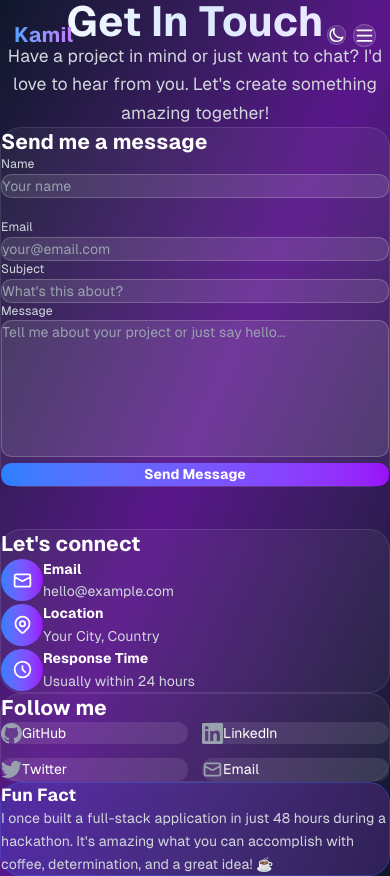
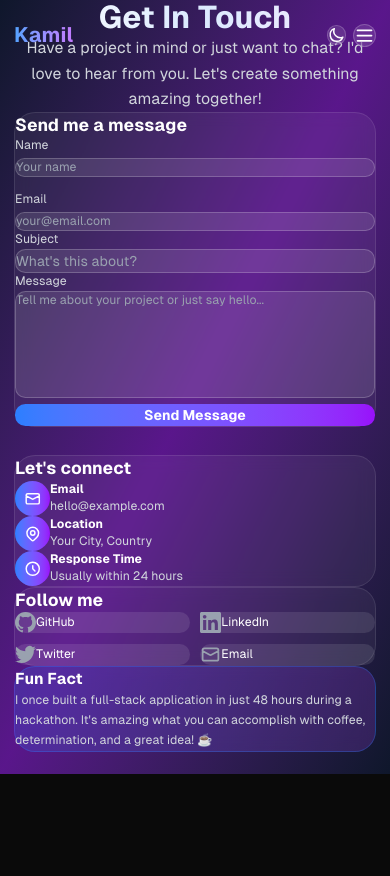
Before and after one commit to Kamil-Zuki/polyraspad, a Next.js app: page /contact in a window 390 px wide. After the commit the page ends 844 px from the top, so only its background shows below. Built offline with nearby package versions, Linux system fonts and the light colour scheme.

Commit message:
feat: update layout structure

```diff
--- a/app/(ui)/contact/page.tsx
+++ b/app/(ui)/contact/page.tsx
@@ -88,34 +88,34 @@ export default function Contact() {
   ];
 
   return (
-    <div className="min-h-screen bg-gradient-to-br from-slate-900 via-purple-900 to-slate-900">
-      <div className="pt-20 pb-16">
-        <div className="max-w-6xl mx-auto px-4 sm:px-6 lg:px-8">
+    <div className="min-h-[calc(100vh-5rem)] bg-gradient-to-br from-slate-900 via-purple-900 to-slate-900">
+      <div className="py-8">
+        <div className="container max-w-6xl">
           {/* Header */}
           <motion.div
             initial={{ opacity: 0, y: 50 }}
             animate={{ opacity: 1, y: 0 }}
             transition={{ duration: 0.8 }}
-            className="text-center mb-16"
+            className="text-center mb-12 lg:mb-16"
           >
-            <h1 className="text-5xl md:text-6xl font-bold mb-6 bg-gradient-to-r from-white via-blue-100 to-purple-100 bg-clip-text text-transparent">
+            <h1 className="text-4xl sm:text-5xl md:text-6xl font-bold mb-4 lg:mb-6 bg-gradient-to-r from-white via-blue-100 to-purple-100 bg-clip-text text-transparent">
               Get In Touch
             </h1>
-            <p className="text-xl text-gray-300 max-w-3xl mx-auto leading-relaxed">
+            <p className="text-lg sm:text-xl text-gray-300 max-w-3xl mx-auto leading-relaxed">
               Have a project in mind or just want to chat? I'd love to hear from
               you. Let's create something amazing together!
             </p>
           </motion.div>
 
-          <div className="grid lg:grid-cols-2 gap-12 items-start">
+          <div className="grid lg:grid-cols-2 gap-8 lg:gap-12 items-start">
             {/* Contact Form */}
             <motion.div
               initial={{ opacity: 0, x: -50 }}
               animate={{ opacity: 1, x: 0 }}
               transition={{ delay: 0.2, duration: 0.8 }}
-              className="bg-white/5 backdrop-blur-sm rounded-2xl p-8 border border-white/10"
+              className="bg-white/5 backdrop-blur-sm rounded-2xl p-6 lg:p-8 border border-white/10"
             >
-              <h2 className="text-2xl font-bold text-white mb-6">
+              <h2 className="text-xl sm:text-2xl font-bold text-white mb-4 lg:mb-6">
                 Send me a message
               </h2>
 
@@ -148,8 +148,11 @@ export default function Contact() {
                   </p>
                 </motion.div>
               ) : (
-                <form onSubmit={handleSubmit} className="space-y-6">
-                  <div className="grid md:grid-cols-2 gap-6">
+                <form
+                  onSubmit={handleSubmit}
+                  className="space-y-4 lg:space-y-6"
+                >
+                  <div className="grid sm:grid-cols-2 gap-4 lg:gap-6">
                     <div>
                       <label
                         htmlFor="name"
@@ -164,7 +167,7 @@ export default function Contact() {
                         value={formData.name}
                         onChange={handleChange}
                         required
-                        className="w-full px-4 py-3 bg-white/10 border border-white/20 rounded-lg text-white placeholder-gray-400 focus:outline-none focus:ring-2 focus:ring-blue-500 focus:border-transparent transition-all duration-300"
+                        className="w-full px-3 sm:px-4 py-2 sm:py-3 bg-white/10 border border-white/20 rounded-lg text-white placeholder-gray-400 focus:outline-none focus:ring-2 focus:ring-blue-500 focus:border-transparent transition-all duration-300 text-sm sm:text-base"
                         placeholder="Your name"
                       />
                     </div>
@@ -182,7 +185,7 @@ export default function Contact() {
                         value={formData.email}
                         onChange={handleChange}
                         required
-                        className="w-full px-4 py-3 bg-white/10 border border-white/20 rounded-lg text-white placeholder-gray-400 focus:outline-none focus:ring-2 focus:ring-blue-500 focus:border-transparent transition-all duration-300"
+                        className="w-full px-3 sm:px-4 py-2 sm:py-3 bg-white/10 border border-white/20 rounded-lg text-white placeholder-gray-400 focus:outline-none focus:ring-2 focus:ring-blue-500 focus:border-transparent transition-all duration-300 text-sm sm:text-base"
                         placeholder="your@email.com"
                       />
                     </div>
@@ -221,7 +224,7 @@ export default function Contact() {
                       onChange={handleChange}
                       required
                       rows={6}
-                      className="w-full px-4 py-3 bg-white/10 border border-white/20 rounded-lg text-white placeholder-gray-400 focus:outline-none focus:ring-2 focus:ring-blue-500 focus:border-transparent transition-all duration-300 resize-none"
+                      className="w-full px-3 sm:px-4 py-2 sm:py-3 bg-white/10 border border-white/20 rounded-lg text-white placeholder-gray-400 focus:outline-none focus:ring-2 focus:ring-blue-500 focus:border-transparent transition-all duration-300 resize-none text-sm sm:text-base"
                       placeholder="Tell me about your project or just say hello..."
                     />
                   </div>
@@ -270,18 +273,18 @@ export default function Contact() {
               initial={{ opacity: 0, x: 50 }}
               animate={{ opacity: 1, x: 0 }}
               transition={{ delay: 0.4, duration: 0.8 }}
-              className="space-y-8"
+              className="space-y-6 lg:space-y-8"
             >
               {/* Contact Details */}
-              <div className="bg-white/5 backdrop-blur-sm rounded-2xl p-8 border border-white/10">
-                <h2 className="text-2xl font-bold text-white mb-6">
+              <div className="bg-white/5 backdrop-blur-sm rounded-2xl p-6 lg:p-8 border border-white/10">
+                <h2 className="text-xl sm:text-2xl font-bold text-white mb-4 lg:mb-6">
                   Let's connect
                 </h2>
-                <div className="space-y-6">
-                  <div className="flex items-center space-x-4">
-                    <div className="w-12 h-12 bg-gradient-to-r from-blue-500 to-purple-600 rounded-full flex items-center justify-center">
+                <div className="space-y-4 lg:space-y-6">
+                  <div className="flex items-center space-x-3 sm:space-x-4">
+                    <div className="w-10 h-10 sm:w-12 sm:h-12 bg-gradient-to-r from-blue-500 to-purple-600 rounded-full flex items-center justify-center">
                       <svg
-                        className="w-6 h-6 text-white"
+                        className="w-5 h-5 sm:w-6 sm:h-6 text-white"
                         fill="none"
                         stroke="currentColor"
                         viewBox="0 0 24 24"
@@ -295,15 +298,19 @@ export default function Contact() {
                       </svg>
                     </div>
                     <div>
-                      <h3 className="text-white font-semibold">Email</h3>
-                      <p className="text-gray-300">hello@example.com</p>
+                      <h3 className="text-white font-semibold text-sm sm:text-base">
+                        Email
+                      </h3>
+                      <p className="text-gray-300 text-sm sm:text-base">
+                        hello@example.com
+                      </p>
                     </div>
                   </div>
 
-                  <div className="flex items-center space-x-4">
-                    <div className="w-12 h-12 bg-gradient-to-r from-blue-500 to-purple-600 rounded-full flex items-center justify-center">
+                  <div className="flex items-center space-x-3 sm:space-x-4">
+                    <div className="w-10 h-10 sm:w-12 sm:h-12 bg-gradient-to-r from-blue-500 to-purple-600 rounded-full flex items-center justify-center">
                       <svg
-                        className="w-6 h-6 text-white"
+                        className="w-5 h-5 sm:w-6 sm:h-6 text-white"
                         fill="none"
                         stroke="currentColor"
                         viewBox="0 0 24 24"
@@ -323,15 +330,19 @@ export default function Contact() {
                       </svg>
                     </div>
                     <div>
-                      <h3 className="text-white font-semibold">Location</h3>
-                      <p className="text-gray-300">Your City, Country</p>
+                      <h3 className="text-white font-semibold text-sm sm:text-base">
+                        Location
+                      </h3>
+                      <p className="text-gray-300 text-sm sm:text-base">
+                        Your City, Country
+                      </p>
                     </div>
                   </div>
 
-                  <div className="flex items-center space-x-4">
-                    <div className="w-12 h-12 bg-gradient-to-r from-blue-500 to-purple-600 rounded-full flex items-center justify-center">
+                  <div className="flex items-center space-x-3 sm:space-x-4">
+                    <div className="w-10 h-10 sm:w-12 sm:h-12 bg-gradient-to-r from-blue-500 to-purple-600 rounded-full flex items-center justify-center">
                       <svg
-                        className="w-6 h-6 text-white"
+                        className="w-5 h-5 sm:w-6 sm:h-6 text-white"
                         fill="none"
                         stroke="currentColor"
                         viewBox="0 0 24 24"
@@ -345,21 +356,23 @@ export default function Contact() {
                       </svg>
                     </div>
                     <div>
-                      <h3 className="text-white font-semibold">
+                      <h3 className="text-white font-semibold text-sm sm:text-base">
                         Response Time
                       </h3>
-                      <p className="text-gray-300">Usually within 24 hours</p>
+                      <p className="text-gray-300 text-sm sm:text-base">
+                        Usually within 24 hours
+                      </p>
                     </div>
                   </div>
                 </div>
               </div>
 
               {/* Social Links */}
-              <div className="bg-white/5 backdrop-blur-sm rounded-2xl p-8 border border-white/10">
-                <h2 className="text-2xl font-bold text-white mb-6">
+              <div className="bg-white/5 backdrop-blur-sm rounded-2xl p-6 lg:p-8 border border-white/10">
+                <h2 className="text-xl sm:text-2xl font-bold text-white mb-4 lg:mb-6">
                   Follow me
                 </h2>
-                <div className="grid grid-cols-2 gap-4">
+                <div className="grid grid-cols-2 gap-3 sm:gap-4">
                   {socialLinks.map((social, index) => (
                     <motion.a
                       key={social.name}
@@ -368,12 +381,12 @@ export default function Contact() {
                       rel="noopener noreferrer"
                       whileHover={{ scale: 1.05 }}
                       whileTap={{ scale: 0.95 }}
-                      className="flex items-center space-x-3 p-4 bg-white/10 hover:bg-white/20 rounded-lg transition-all duration-300 group"
+                      className="flex items-center space-x-2 sm:space-x-3 p-3 sm:p-4 bg-white/10 hover:bg-white/20 rounded-lg transition-all duration-300 group"
                     >
                       <div className="text-gray-400 group-hover:text-white transition-colors">
                         {social.icon}
                       </div>
-                      <span className="text-white font-medium">
+                      <span className="text-white font-medium text-sm sm:text-base">
                         {social.name}
                       </span>
                     </motion.a>
@@ -386,10 +399,12 @@ export default function Contact() {
                 initial={{ opacity: 0, y: 20 }}
                 animate={{ opacity: 1, y: 0 }}
                 transition={{ delay: 0.8, duration: 0.6 }}
-                className="bg-gradient-to-r from-blue-500/20 to-purple-500/20 backdrop-blur-sm rounded-2xl p-8 border border-blue-500/30"
+                className="bg-gradient-to-r from-blue-500/20 to-purple-500/20 backdrop-blur-sm rounded-2xl p-6 lg:p-8 border border-blue-500/30"
               >
-                <h3 className="text-xl font-bold text-white mb-3">Fun Fact</h3>
-                <p className="text-gray-300 leading-relaxed">
+                <h3 className="text-lg sm:text-xl font-bold text-white mb-3">
+                  Fun Fact
+                </h3>
+                <p className="text-gray-300 leading-relaxed text-sm sm:text-base">
                   I once built a full-stack application in just 48 hours during
                   a hackathon. It's amazing what you can accomplish with coffee,
                   determination, and a great idea! ☕
--- a/app/layout.tsx
+++ b/app/layout.tsx
@@ -22,9 +22,11 @@ export default function RootLayout({ children }: { children: ReactNode }) {
           rel="stylesheet"
         />
       </head>
-      <body className="bg-[var(--background)] text-[var(--foreground)]">
+      <body className="bg-[var(--background)] text-[var(--foreground)] min-h-screen flex flex-col">
         <Navbar />
-        <main className="flex-1 pt-20">{children}</main>
+        <main className="flex-1 pt-20 pb-16 overflow-x-hidden">
+          <div className="min-h-full">{children}</div>
+        </main>
       </body>
     </html>
   );
--- a/app/page.tsx
+++ b/app/page.tsx
@@ -55,7 +55,7 @@ export default function Home() {
       />
 
       {/* Main content */}
-      <div className="relative z-10 min-h-screen flex flex-col items-center justify-center">
+      <div className="relative z-10 min-h-[calc(100vh-5rem)] flex flex-col items-center justify-center py-8">
         <div className="container">
           <motion.div
             initial={{ opacity: 0, y: 50 }}
```
Also changed, not shown: app/(ui)/about/page.tsx (+34 -28 lines), app/(ui)/projects/page.tsx (+35 -35 lines).
